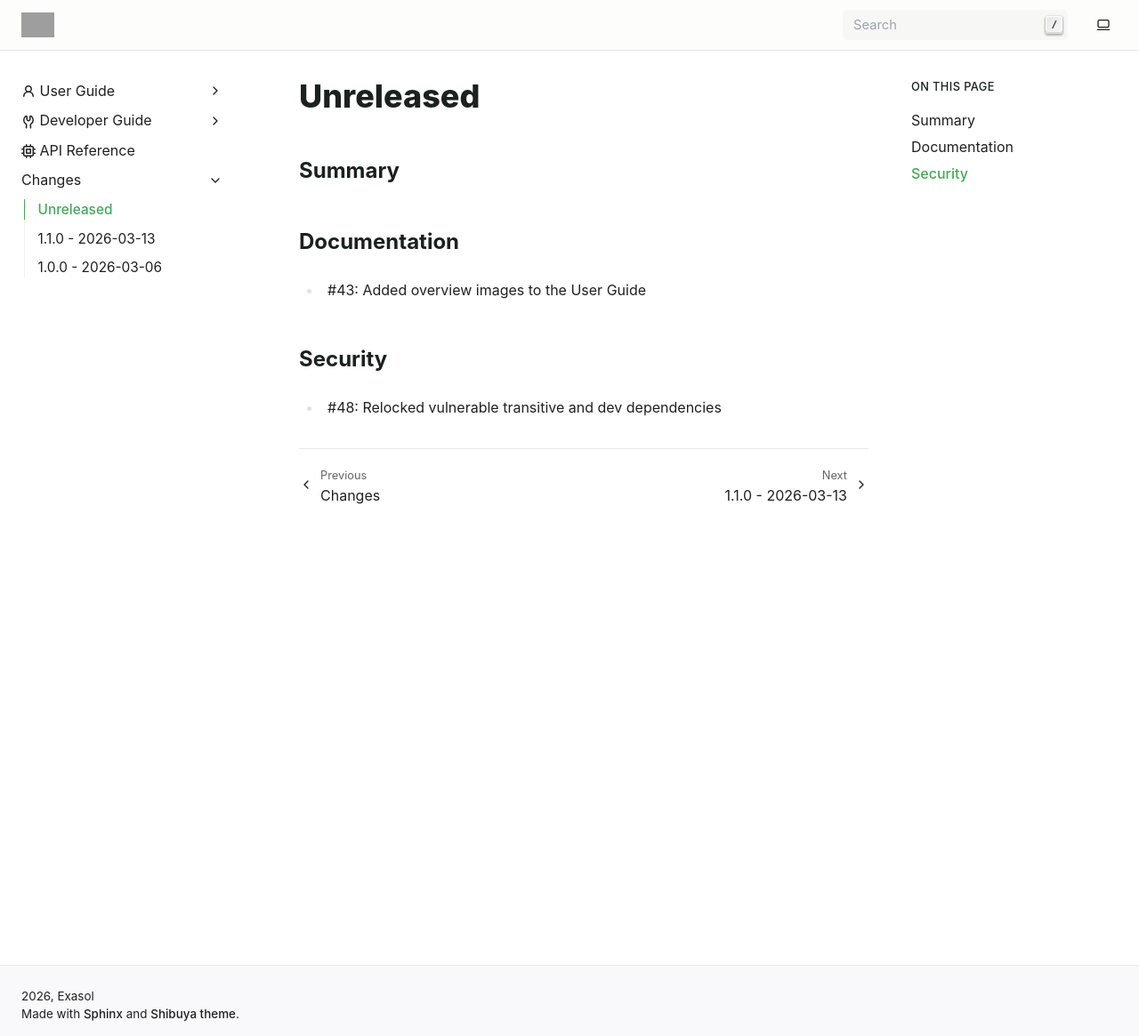
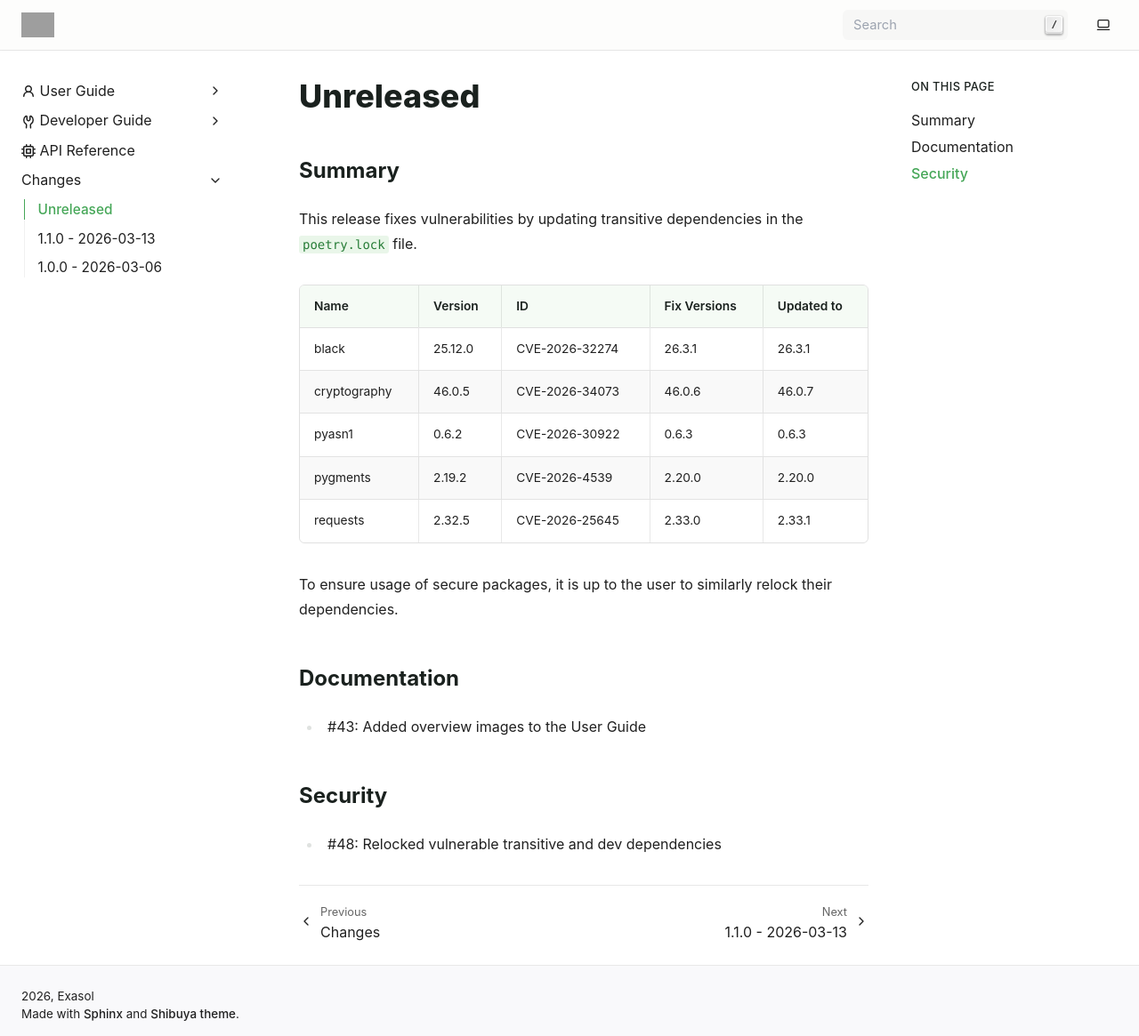
Before and after one commit to exasol/mlflow-plugin, a Sphinx documentation site: the page built from doc/changes/unreleased.md, in a window 1280 px wide and 1165 px high. Shown: the whole window at 89% size. Built offline with Sphinx 7.4.7, drawn with Linux system fonts in a browser that asks for light colours; pages that are not in the unit, such as notebooks, are missing from menus; grey boxes are pictures that could not be loaded.

Commit message:
Add summary to changelog

```diff
--- a/doc/changes/unreleased.md
+++ b/doc/changes/unreleased.md
@@ -1,6 +1,18 @@
 # Unreleased
 
 ## Summary
+
+This release fixes vulnerabilities by updating transitive dependencies in the `poetry.lock` file.
+
+| Name         | Version | ID             | Fix Versions | Updated to |
+|--------------|---------|----------------|--------------|------------|
+| black        | 25.12.0 | CVE-2026-32274 | 26.3.1       | 26.3.1     |
+| cryptography | 46.0.5  | CVE-2026-34073 | 46.0.6       | 46.0.7     |
+| pyasn1       | 0.6.2   | CVE-2026-30922 | 0.6.3        | 0.6.3      |
+| pygments     | 2.19.2  | CVE-2026-4539  | 2.20.0       | 2.20.0     |
+| requests     | 2.32.5  | CVE-2026-25645 | 2.33.0       | 2.33.1     |
+
+To ensure usage of secure packages, it is up to the user to similarly relock their dependencies.
 
 ## Documentation
 
```
